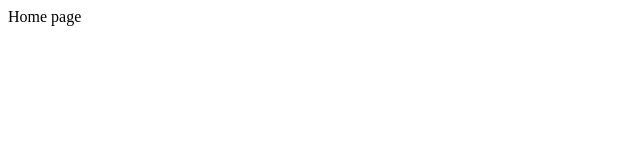
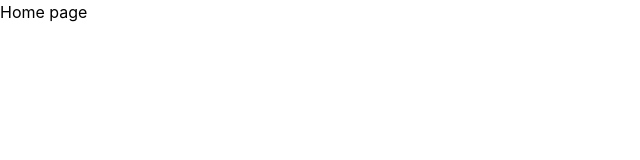
Before and after one commit to officer-K99/rira-task, a React (Vite) app: page / in a window 1280 px wide. Shown: the top 160 px of the page, without its empty margins (0-640 px from the left). Built offline with nearby package versions, Linux system fonts and the light colour scheme.

Commit message:
chore: config tailwindcss

```diff
--- a/src/index.css
+++ b/src/index.css
@@ -0,0 +1 @@
+@import 'tailwindcss';
--- a/vite.config.ts
+++ b/vite.config.ts
@@ -1,7 +1,8 @@
-import react from '@vitejs/plugin-react'
-import { defineConfig } from 'vite'
+import react from "@vitejs/plugin-react";
+import { defineConfig } from "vite";
+import tailwindcss from "@tailwindcss/vite";
 
 // https://vite.dev/config/
 export default defineConfig({
-  plugins: [react()],
-})
+  plugins: [react(), tailwindcss()],
+});
```
